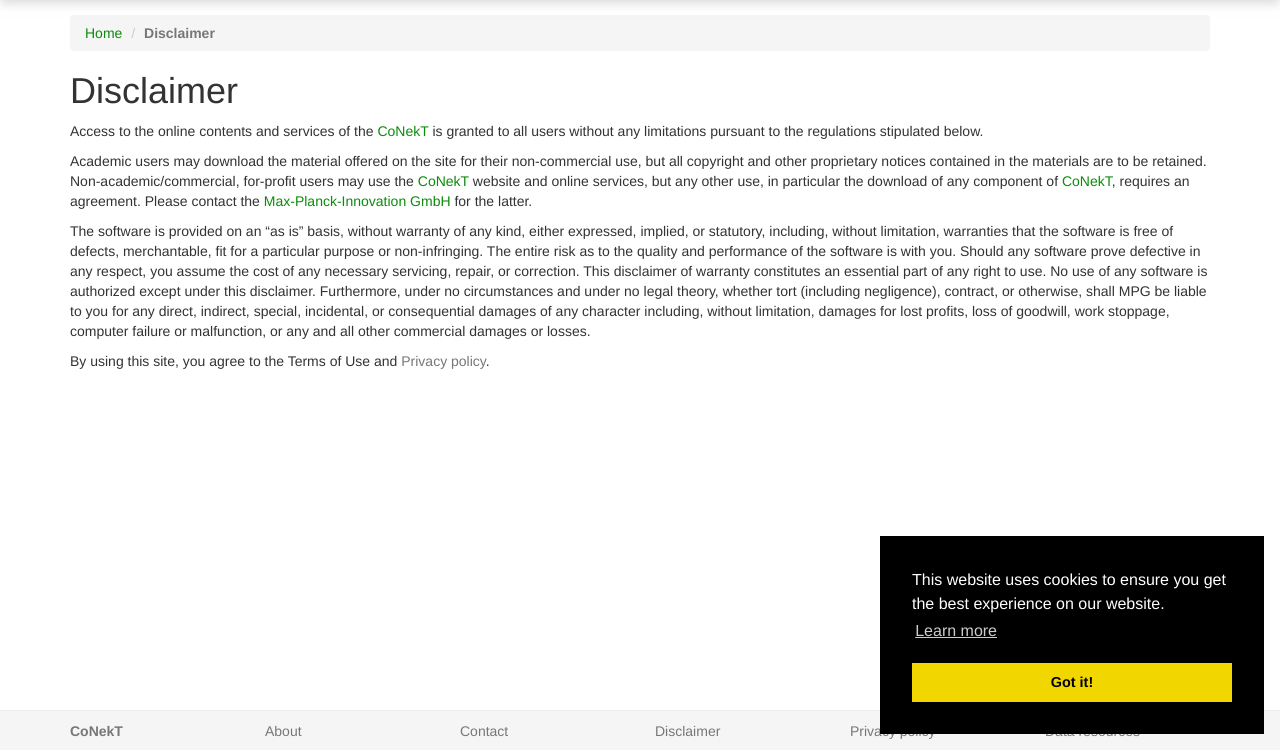
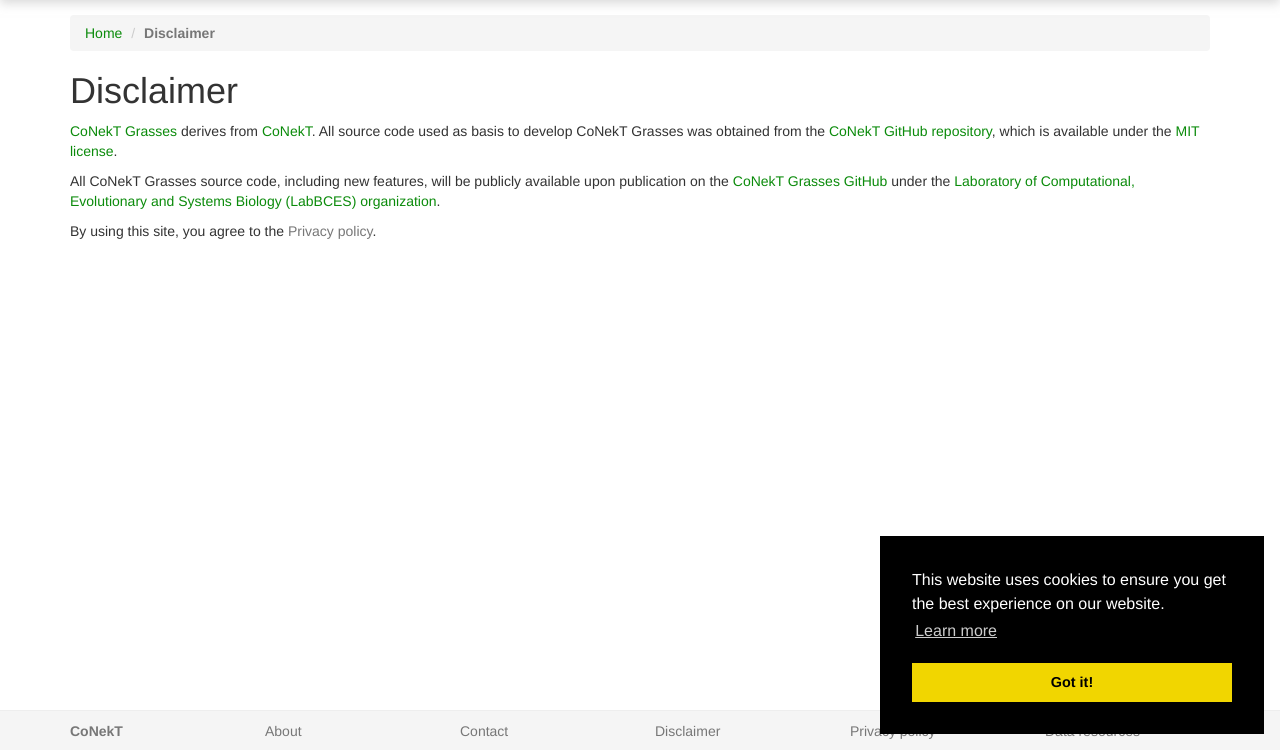
Before and after one commit to labbces/conekt_grasses, a Flask app: page /disclaimer in a window 1280 px wide. Shown: the part 50-800 px from the top of the page. Run offline with Flask 3, Linux system fonts and the light colour scheme; parts of the project's set-up code (start-up, migrations or seed data) failed here and were passed over; some libraries are stand-ins or nearby versions.

Commit message:
Updated disclaimer and privacy policy

```diff
--- a/CoNekT/conekt/templates/static_pages/about.html
+++ b/CoNekT/conekt/templates/static_pages/about.html
@@ -12,7 +12,7 @@
     </ol>
     <h1>About CoNekT Grasses</h1>
     <br />
-    <p>CoNekT Grasses is being developed by the Laboratory of Computational, Evolutionary and Systems Biology at the Center for Nuclear Energy in Agricultura, University of São Paulo. CoNekT Grasses is also a product of the <a href="https://www.rcgi.poli.usp.br/pt-br/">Research Centre for Greenhouse Gas Innovation</a> and the  <a href="https://bv.fapesp.br/pt/auxilios/97251/inct-2014-instituto-nacional-de-ciencia-e-tecnologia-do-bioetanol/">National Institute for Science and Technology of Bioethanol.</p></a>
+    <p>CoNekT Grasses was developed by the Laboratory of Computational, Evolutionary and Systems Biology at the Center for Nuclear Energy in Agriculture, University of São Paulo. CoNekT Grasses is also a product of the <a href="https://www.rcgi.poli.usp.br/pt-br/">Research Centre for Greenhouse Gas Innovation</a> and the  <a href="https://bv.fapesp.br/pt/auxilios/97251/inct-2014-instituto-nacional-de-ciencia-e-tecnologia-do-bioetanol/">National Institute for Science and Technology of Bioethanol.</p></a>
     <br />
 
 
--- a/CoNekT/conekt/templates/static_pages/disclaimer.html
+++ b/CoNekT/conekt/templates/static_pages/disclaimer.html
@@ -1,7 +1,7 @@
 {% extends 'base.html' %}
 
 {% block title %}
-    CoNekT - Disclaimer
+    CoNekT Grasses - Disclaimer
 {% endblock %}
 
 {% block container %}
@@ -12,21 +12,15 @@
     </ol>
     <h1>Disclaimer</h1>
 
-    <p>Access to the online contents and services of the <a href="{{ url_for('main.screen') }}">CoNekT</a> is granted to all users without any limitations pursuant to the regulations stipulated below.</p>
+    <p><a href="{{ url_for('main.screen') }}">CoNekT Grasses</a> derives from <a href="https://conekt.sbs.ntu.edu.sg/">CoNekT</a>.
+        All source code used as basis to develop CoNekT Grasses was obtained from the <a href="https://github.com/sepro/CoNekT">CoNekT GitHub repository</a>,
+        which is available under the <a href="https://github.com/sepro/CoNekT/blob/master/LICENSE.md">MIT license</a>.</p>
 
-    <p>Academic users may download the material offered on the site for their non-commercial use, but all copyright and other proprietary notices contained in the
-        materials are to be retained. Non-academic/commercial, for-profit users may use the <a href="{{ url_for('main.screen') }}">CoNekT</a> website and online services, but any other use, in particular
-        the download of any component of <a href="{{ url_for('main.screen') }}">CoNekT</a>, requires an agreement. Please contact the <a href="http://www.max-planck-innovation.de/en/">Max-Planck-Innovation GmbH</a> for the latter.</p>
+    <p>All CoNekT Grasses source code, including new features, will be publicly available
+        upon publication on the <a href="https://github.com/labbces/conekt_grasses">CoNekT Grasses GitHub</a>
+        under the <a href="https://github.com/labbces">Laboratory of Computational, Evolutionary and Systems Biology (LabBCES) organization</a>.</p>
 
-    <p>The software is provided on an “as is” basis, without warranty of any kind, either expressed, implied, or statutory, including, without limitation, warranties
-        that the software is free of defects, merchantable, fit for a particular purpose or non-infringing. The entire risk as to the quality and performance of the
-        software is with you. Should any software prove defective in any respect, you assume the cost of any necessary servicing, repair, or correction.
-        This disclaimer of warranty constitutes an essential part of any right to use. No use of any software is authorized except under this disclaimer.
-        Furthermore, under no circumstances and under no legal theory, whether tort (including negligence), contract, or otherwise, shall MPG be liable to you
-        for any direct, indirect, special, incidental, or consequential damages of any character including, without limitation, damages for lost profits, loss
-        of goodwill, work stoppage, computer failure or malfunction, or any and all other commercial damages or losses.</p>
-
-    <p>By using this site, you agree to the Terms of Use and <a href="{{ url_for('main.privacy_policy') }}" class="text-muted">Privacy policy</a>.</p>
+    <p>By using this site, you agree to the <a href="{{ url_for('main.privacy_policy') }}" class="text-muted">Privacy policy</a>.</p>
 </p>
 </div>
 
--- a/CoNekT/conekt/templates/static_pages/privacy_policy.html
+++ b/CoNekT/conekt/templates/static_pages/privacy_policy.html
@@ -1,7 +1,7 @@
 {% extends 'base.html' %}
 
 {% block title %}
-    CoNekT - Privacy policy
+    CoNekT Grasses - Privacy policy
 {% endblock %}
 
 {% block container %}
@@ -10,9 +10,9 @@
         <li><a href="{{ url_for('main.screen') }}">Home</a></li>
         <li class="active"><strong>Disclaimer</strong></li>
     </ol>
-    <h1>CoNekT Privacy policy</h1>
+    <h1>CoNekT Grasses Privacy policy</h1>
 
-    <p>No personal data needs to be entered to use CoNekT. Data submitted through the CoNekT BLAST interface is
+    <p>No personal data needs to be entered to use CoNekT Grasses. Data submitted through the CoNekT Grasses BLAST interface is
     stored anonymously for the duration of the analysis. Results can be accessed using the personalized URL provided
     upon submitting the sequence for up to one week.</p>
 
```
